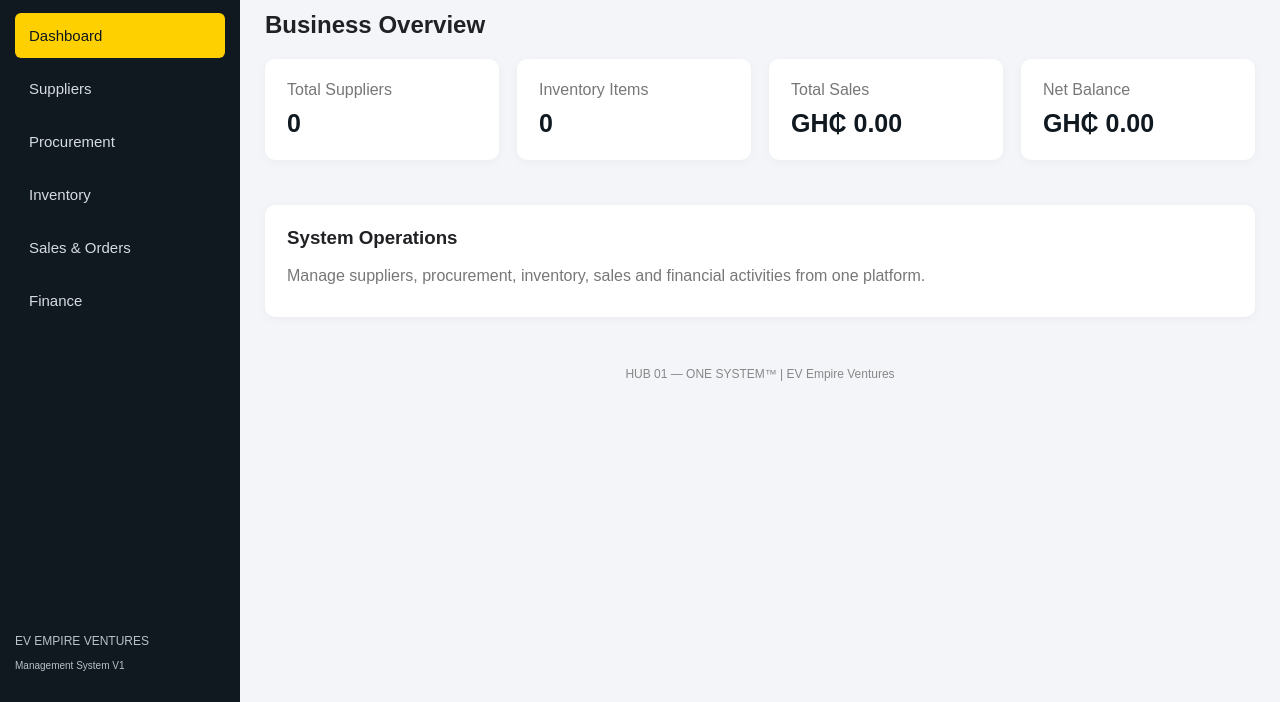
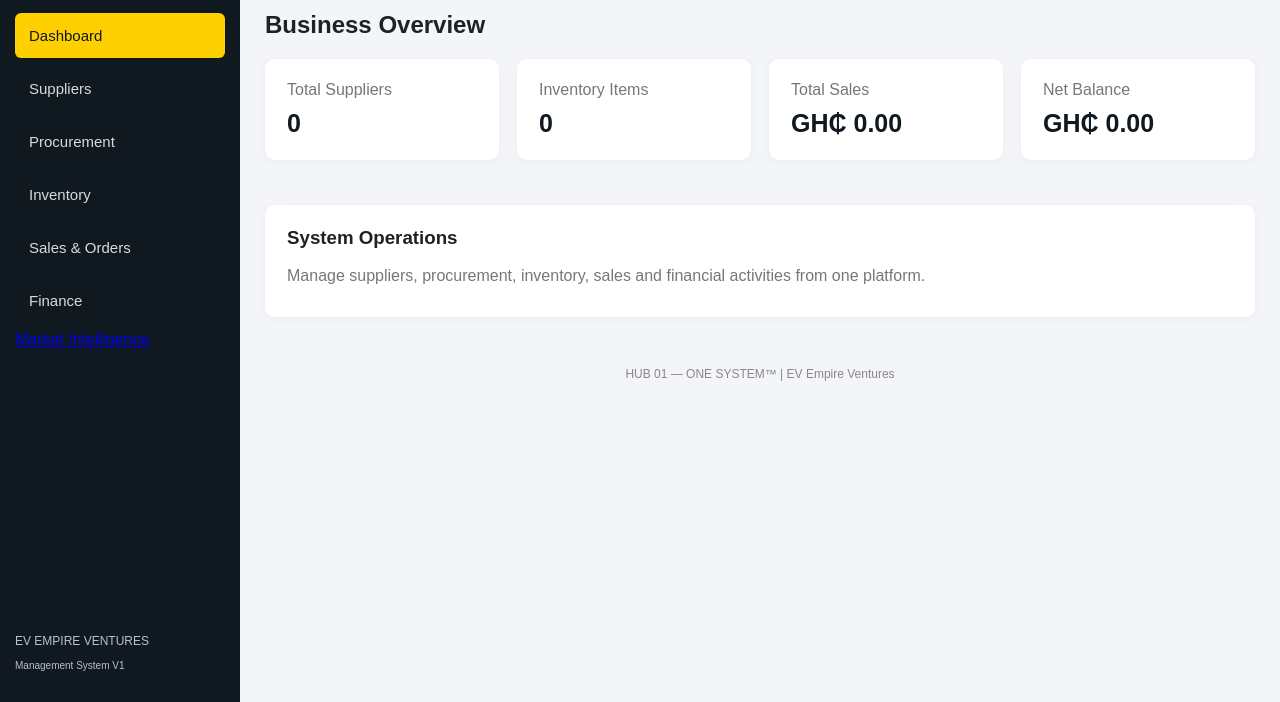
Before and after one commit to Allaboutgrowing/Hub-10-System-, a plain HTML site: page index.html in a window 1280 px wide. Shown: the part 98-800 px from the top of the page. Drawn offline with Linux system fonts and the light colour scheme.

Commit message:
Add Market Intelligence link to navigation

```diff
--- a/index.html
+++ b/index.html
@@ -25,6 +25,9 @@
             <button class="nav-btn" data-page="inventory">Inventory</button>
             <button class="nav-btn" data-page="sales">Sales & Orders</button>
             <button class="nav-btn" data-page="finance">Finance</button>
+       <a href="#market-intelligence" class="nav-link">
+    Market Intelligence
+</a>
         </nav>
 
         <div class="sidebar-footer">
```
